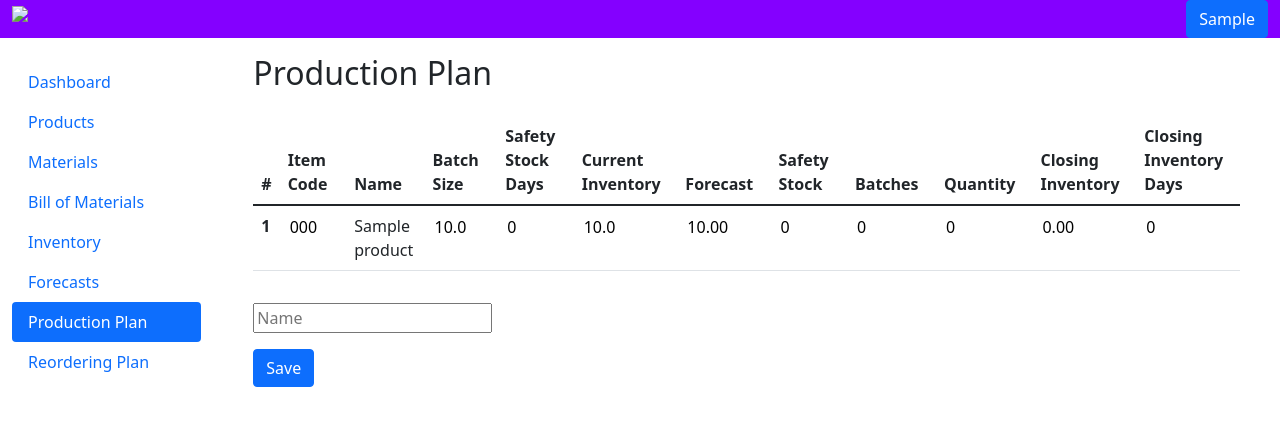
After one commit to ghulamhasnain/thesimpleplanner, a Django app: page /planning/production/add in a window 1280 px wide. The commit adds this page. Shown: the top 426 px of the page. Run offline with Django 3.2, Linux system fonts and the light colour scheme; a user stored in the database is signed in; tables that the repository leaves empty hold one stand-in row (values such as "Sample post"); some libraries are stand-ins or nearby versions.

Commit message:
Production Plan

```diff
--- a/planning/admin.py
+++ b/planning/admin.py
@@ -7,5 +7,7 @@ admin.site.register(Product)
 admin.site.register(BillOfMaterial)
 admin.site.register(Inventory)
 admin.site.register(Forecast)
+admin.site.register(ProductionPlan)
+admin.site.register(ProductionPlanLine)
 admin.site.register(ReorderingPlan)
 admin.site.register(ReorderingPlanLine)
--- a/planning/urls.py
+++ b/planning/urls.py
@@ -44,6 +44,11 @@ urlpatterns = [
     path('forecasts', views.Forecasts.as_view(), name='forecasts'),
     path('forecasts/edit', views.EditForecasts.as_view(), name='edit_forecasts'),
 
+    path('production', views.ProductionPlans.as_view(), name='production_plan'),
+    path('production/add', views.AddProductionPlan.as_view(), name='add_production_plan'),
+    path('production/<slug:planId>/delete', views.DeleteProductionPlan.as_view(), name='delete_production_plan'),
+    path('production/<slug:planId>/view', views.ViewProductionPlan.as_view(), name='view_production_plan'),
+
     path('reordering', views.ReorderingPlans.as_view(), name='reordering_plan'),
     path('reordering/<slug:planId>/view', views.ViewReorderingPlan.as_view(), name='view_reordering_plan'),
     path('reordering/<slug:planId>/delete', views.DeleteReorderingPlan.as_view(), name='delete_reordering_plan'),
--- a/planning/views.py
+++ b/planning/views.py
@@ -318,6 +318,92 @@ class EditForecasts(LoginRequiredMixin, View):
 		Forecast.objects.bulk_update(forecasts_list, ['quantity'])
 		return redirect('/planning/forecasts')
 
+class ProductionPlans(LoginRequiredMixin, View):
+	def get(self, request):
+		plans = ProductionPlan.objects.filter(user = request.user)
+		return render(request, 'production-plans.html', {'plans': plans})
+
+class AddProductionPlan(LoginRequiredMixin, View):
+	def get(self, request):
+		import math
+
+		products = Product.objects.filter(user = request.user)
+		table_list = []
+		for p in products:
+			prod_plan = ProductionPlanLine()
+			prod_plan.product = p
+			prod_plan.batch_size = p.batch_size
+			prod_plan.safety_stock_days = 0
+			prod_plan.current_inventory = Inventory.objects.get(product = p).stock
+			prod_plan.forecast = Forecast.objects.get(product = p).quantity
+			prod_plan.safety_stock = 0
+			prod_plan.batches = 0
+			prod_plan.quantity = 0
+			prod_plan.closing_inventory = 0
+			prod_plan.closing_inventory_days = 0
+
+			table_list.append(prod_plan)
+
+		return render(request, 'production-plan-add.html', {'table_list': table_list})
+
+	def post(self, request):
+		from datetime import datetime
+
+		name_post = request.POST.get('name')
+		contingency_name = datetime.now().strftime('%Y-%m-%d %H:%M:%S')
+
+		prod_plan = ProductionPlan()
+		prod_plan.user = request.user
+		prod_plan.name = name_post if regex_pattern_match(plan_regex_pattern, name_post) else 'Productionplan ' + contingency_name
+
+		products = Product.objects.filter(user = request.user)
+		table_list = []
+
+		for p in products:
+			prod_plan_line = ProductionPlanLine()
+
+			itemcode = p.itemcode
+			safety_stock_days_post = request.POST.get(itemcode+'_safety_stock_days')
+			current_inventory_post = request.POST.get(itemcode+'_current_inventory')
+			forecast_post = request.POST.get(itemcode+'_forecast')
+			safety_stock_post = request.POST.get(itemcode+'_safety_stock')
+			batches_post = request.POST.get(itemcode+'_batches')
+			quantity_post = request.POST.get(itemcode+'_quantity')
+			closing_inventory_post = request.POST.get(itemcode+'_closing_inventory')
+			closing_inventory_days_post = request.POST.get(itemcode+'_closing_inventory_days')
+
+			prod_plan_line.plan = prod_plan
+			prod_plan_line.product = p
+			prod_plan_line.batch_size = p.batch_size
+			prod_plan_line.safety_stock_days = stringToInt(safety_stock_days_post) if regex_pattern_match(integer_regex_pattern, str(stringToInt(safety_stock_days_post))) else 0
+			prod_plan_line.current_inventory = stringToFloat(current_inventory_post) if regex_pattern_match(float_regex_pattern, str(stringToFloat(current_inventory_post))) else 0
+			prod_plan_line.forecast = stringToFloat(forecast_post) if regex_pattern_match(float_regex_pattern, str(stringToFloat(forecast_post))) else 0
+			prod_plan_line.safety_stock = stringToInt(safety_stock_post) if regex_pattern_match(integer_regex_pattern, str(stringToInt(safety_stock_post))) else 0
+			prod_plan_line.batches = stringToInt(batches_post) if regex_pattern_match(integer_regex_pattern, str(stringToInt(batches_post))) else 0
+			prod_plan_line.quantity = stringToInt(quantity_post) if regex_pattern_match(integer_regex_pattern, str(stringToInt(quantity_post))) else 0
+			prod_plan_line.closing_inventory = stringToFloat(closing_inventory_post) if regex_pattern_match(float_regex_pattern, str(stringToFloat(closing_inventory_post))) else 0
+			prod_plan_line.closing_inventory_days = stringToInt(closing_inventory_days_post) if regex_pattern_match(integer_regex_pattern, str(stringToInt(closing_inventory_days_post))) else 0
+
+			table_list.append(prod_plan_line)
+
+		prod_plan.save()
+		ProductionPlanLine.objects.bulk_create(table_list)
+		return redirect('/planning/production')
+
+class ViewProductionPlan(LoginRequiredMixin, View):
+	def get(self, request, planId):
+		plan = ProductionPlan.objects.get(id = planId)
+		plan_lines = ProductionPlanLine.objects.filter(plan = plan)
+		return render(request, 'production-plan-view.html', {'plan': plan, 'plan_lines': plan_lines})
+
+class DeleteProductionPlan(LoginRequiredMixin, View):
+	def get(self, request, planId):
+		plan = ProductionPlan.objects.get(id = planId)
+		plan_lines = ProductionPlanLine.objects.filter(plan = plan)
+		plan_lines.delete()
+		plan.delete()
+		return redirect('/planning/production')
+
 class ReorderingPlans(LoginRequiredMixin, View):
 	def get(self, request):
 		plans = ReorderingPlan.objects.filter(user = request.user)
--- a/templates/base.html
+++ b/templates/base.html
@@ -53,7 +53,10 @@
                             <a id="forecasts-link" class="nav-link" href="/planning/forecasts">Forecasts</a>
                         </li>
                         <li class="nav-item">
-                            <a id="reordering-link" class="nav-link" href="/planning/reordering">Reordering Table</a>
+                            <a id="production-link" class="nav-link" href="/planning/production">Production Plan</a>
+                        </li>
+                        <li class="nav-item">
+                            <a id="reordering-link" class="nav-link" href="/planning/reordering">Reordering Plan</a>
                         </li>
                     </ul>
                 </div>
--- /dev/null
+++ b/templates/production-plan-add.html
@@ -0,0 +1,95 @@
+{% extends 'base.html' %}
+
+{% block title %}Production Table{% endblock %}
+
+{% block content %}
+
+{% load humanize %}
+
+<div class="row m-3">
+    <div class="col-12">
+        <div class="row">
+            <div class="col"><h2>Production Plan</h2></div>
+        </div>
+    </div>
+</div>
+<form action="/planning/production/add" method="POST">{% csrf_token %}
+    <div class="row m-3">
+        <div class="col-12">
+            <table class="table table-hover">
+                <thead>
+                    <tr>
+                        <th scope="col">#</th>
+                        <th scope="col">Item Code</th>
+                        <th scope="col">Name</th>
+                        <th scope="col">Batch Size</th>
+                        <th scope="col">Safety Stock Days</th>
+                        <th scope="col">Current Inventory</th>
+                        <th scope="col">Forecast</th>
+                        <th scope="col">Safety Stock</th>
+                        <th scope="col">Batches</th>
+                        <th scope="col">Quantity</th>
+                        <th scope="col">Closing Inventory</th>
+                        <th scope="col">Closing Inventory Days</th>
+                    </tr>
+                </thead>
+                <tbody>
+                    {% for line in table_list %}
+                    <tr>
+                        <th scope="row">{{forloop.counter}}</th>
+                        <td><input style="width: 100%; border: 0" name="itemcode" value="{{line.product.itemcode}}" readonly></td>
+                        <td>{{line.product.name}}</td>
+                        <td><input style="width: 100%; border: 0" name="{{line.product.itemcode}}_batch_size" value="{{line.batch_size | intcomma}}" readonly></td>
+                        <td><input onchange="safetyStockDaysChanged('{{line.product.itemcode}}')" style="width: 100%; border: 0" name="{{line.product.itemcode}}_safety_stock_days" value="{{line.safety_stock_days}}"></td>
+                        <td><input style="width: 100%; border: 0" name="{{line.product.itemcode}}_current_inventory" value="{{line.current_inventory | intcomma}}" readonly></td>
+                        <td><input style="width: 100%; border: 0" name="{{line.product.itemcode}}_forecast" value="{{line.forecast | floatformat:2 | intcomma}}" readonly></td>
+                        <td><input style="width: 100%; border: 0" name="{{line.product.itemcode}}_safety_stock" value="{{line.safety_stock | intcomma}}" readonly></td>
+                        <td><input style="width: 100%; border: 0" name="{{line.product.itemcode}}_batches" value="{{line.batches | intcomma}}" readonly></td>
+                        <td><input style="width: 100%; border: 0" name="{{line.product.itemcode}}_quantity" value="{{line.quantity | intcomma}}" readonly></td>
+                        <td><input style="width: 100%; border: 0" name="{{line.product.itemcode}}_closing_inventory" value="{{line.closing_inventory | floatformat:2 | intcomma}}" readonly></td>
+                        <td><input style="width: 100%; border: 0" name="{{line.product.itemcode}}_closing_inventory_days" value="{{line.closing_inventory_days}}" readonly></td>
+                    </tr>
+                    {% endfor %}
+                </tbody>
+            </table>
+        </div>
+    </div>
+    <div class="row m-3">
+        <div class="col-12">
+            <div class="col">
+                <input name="name" type="text" class="" value="" placeholder="Name">
+            </div>
+        </div>
+    </div>
+    <div class="row m-3">
+        <div class="col-12">
+            <div class="col">
+                <input type="submit" class="btn btn-primary" value="Save">
+            </div>
+        </div>
+    </div>
+</form>
+
+<script>
+    document.getElementById("production-link").classList.add('active');
+
+    function safetyStockDaysChanged(itemcode) {
+        safety_stock_days = parseFloat(document.getElementsByName(itemcode+'_safety_stock_days')[0].value.replaceAll(',', ''));
+        forecast = parseFloat(document.getElementsByName(itemcode+'_forecast')[0].value.replaceAll(',', ''));
+        safety_stock = Math.ceil(forecast * (safety_stock_days / 30))
+        current_inventory = parseFloat(document.getElementsByName(itemcode+'_current_inventory')[0].value.replaceAll(',', ''));
+        batch_size = parseFloat(document.getElementsByName(itemcode+'_batch_size')[0].value.replaceAll(',', ''));
+        batches = Math.ceil(safety_stock + forecast > current_inventory ? (safety_stock + forecast - current_inventory) / batch_size : 0);
+        quantity = batches * batch_size;
+        closing_inventory = current_inventory + quantity - forecast;
+        closing_inventory_days = Math.ceil((closing_inventory / forecast) * 30);
+
+        document.getElementsByName(itemcode+'_safety_stock')[0].value = safety_stock.toLocaleString("en-US");
+        document.getElementsByName(itemcode+'_batches')[0].value = batches.toLocaleString("en-US");
+        document.getElementsByName(itemcode+'_quantity')[0].value = quantity.toLocaleString("en-US");
+        document.getElementsByName(itemcode+'_closing_inventory')[0].value = closing_inventory.toLocaleString("en-US");
+        document.getElementsByName(itemcode+'_closing_inventory_days')[0].value = closing_inventory_days;
+    }
+</script>
+
+{% endblock %}
```
Also changed, not shown: planning/models.py (+24 -0 lines), templates/production-plan-view.html (added, +62 -0 lines), templates/production-plans.html (added, +46 -0 lines), planning/migrations/0016_productionplan_productionplanline.py (added).
